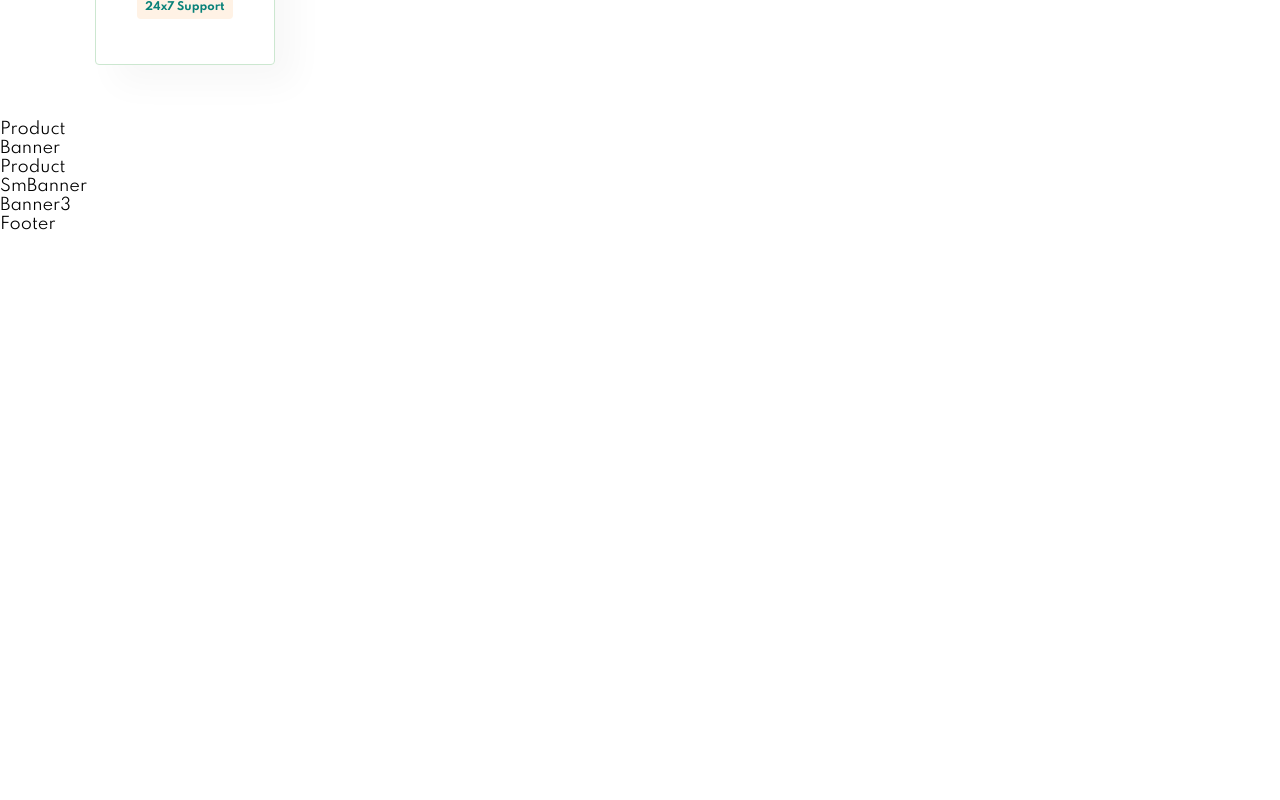
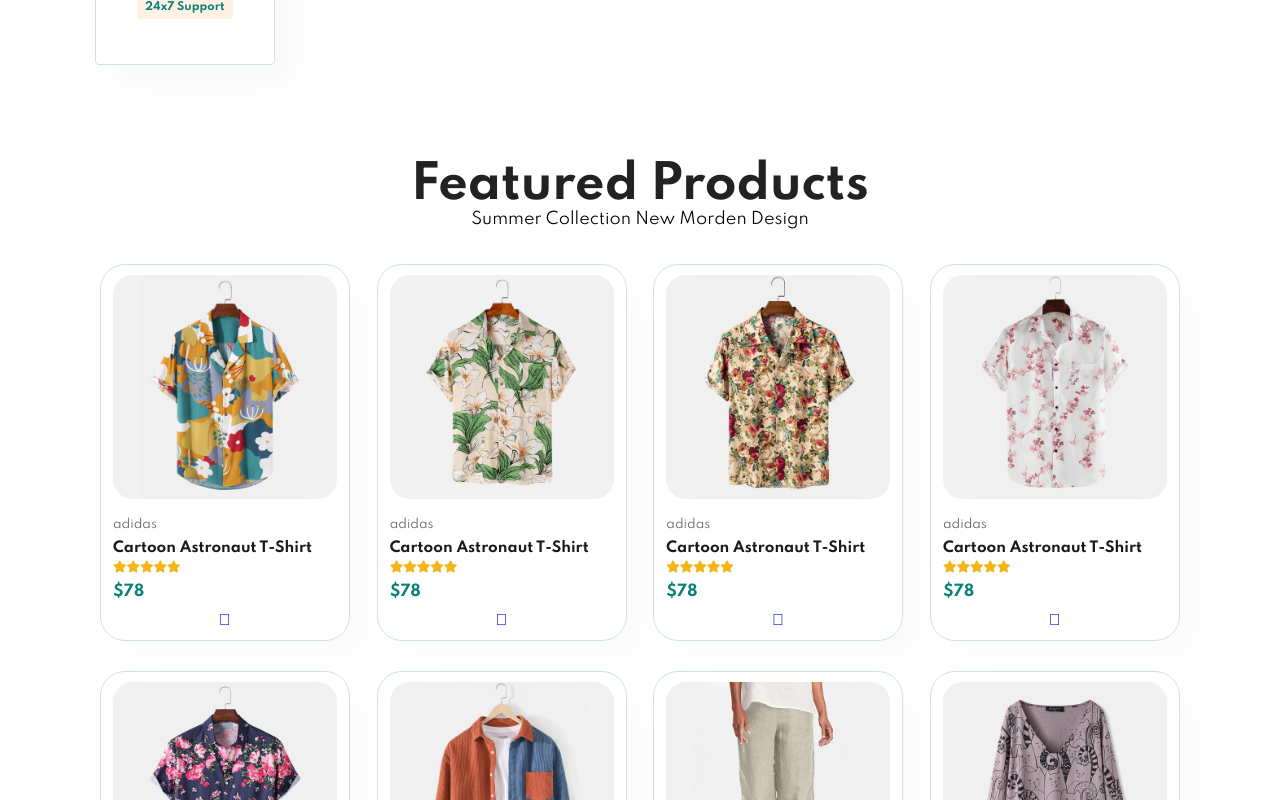
Before and after one commit to Akash-Sharma-2002/Project-CARA, a React (Vite) app in the folder cara-website/: page / in a window 1280 px wide. Shown: the part 1280-2080 px from the top of the page. Before the commit the page ends 1514 px from the top, so only its background shows below. Built offline with nearby package versions, Linux system fonts and the light colour scheme.

Commit message:
Features-Products section: Done

```diff
--- a/cara-website/src/App.css
+++ b/cara-website/src/App.css
@@ -24,6 +24,14 @@ h6 {
   padding: 40px 80px;
 }
 
-.sectionm1{
+.sectionm1 {
   margin: 40px 0;
 }
+
+@media (max-width: 799px) {
+
+  .sectionp1 {
+    padding: 40px;
+  }
+
+}
--- a/cara-website/src/components/Product/Product.jsx
+++ b/cara-website/src/components/Product/Product.jsx
@@ -1,11 +1,36 @@
 import React from "react";
 import style from "./product.module.css";
 
-
-const Product = () => {
+const Product = (props) => {
+  const { type, products } = props;
   return (
-    <div>
-      Product
+    <div id={style.product} className="sectionp1">
+      <h2>{type}</h2>
+      <p>Summer Collection New Morden Design</p>
+      <div className={style.proContainer}>
+        {products.map((item, index) => {
+          return (
+            <div key={index} className={style.pro}>
+              <img src={item.p_img} alt="" />
+              <div className={style.des}>
+                <span>adidas</span>
+                <h5>Cartoon Astronaut T-Shirt</h5>
+                <div className="star">
+                  <i className="fas fa-star"></i>
+                  <i className="fas fa-star"></i>
+                  <i className="fas fa-star"></i>
+                  <i className="fas fa-star"></i>
+                  <i className="fas fa-star"></i>
+                </div>
+                <h4>$78</h4>
+              </div>
+              <a href="#">
+                <i className="fal fa-shopping-cart cart"></i>
+              </a>
+            </div>
+          );
+        })}
+      </div>
     </div>
   );
 };
--- a/cara-website/src/components/Product/product.module.css
+++ b/cara-website/src/components/Product/product.module.css
@@ -0,0 +1,83 @@
+#product {
+  text-align: center;
+}
+
+#product .proContainer {
+  display: flex;
+  justify-content: space-between;
+  padding: 20px;
+  flex-wrap: wrap;
+}
+
+#product .pro {
+  width: 23%;
+  min-width: 250px;
+  padding: 10px 12px;
+  border: 1px solid #cce7d0;
+  border-radius: 25px;
+  cursor: pointer;
+  box-shadow: 20px 20px 30px rgba(0, 0, 0, 0.02);
+  margin: 15px 0;
+  transition: 0.2 ease;
+  position: relative;
+}
+
+#product .pro:hover {
+  box-shadow: 20px 20px 30px rgba(0, 0, 0, 0.06);
+}
+
+#product .pro img {
+  width: 100%;
+  border-radius: 20px;
+}
+
+#product .pro .des {
+  text-align: start;
+  padding: 10px 0;
+}
+
+#product .pro .des span {
+  color: #606063;
+  font-size: 12px;
+}
+
+#product .pro .des h5 {
+  padding-top: 7px;
+  color: #1a1a1a;
+  font-size: 14px;
+}
+#product .pro .des i {
+  font-size: 12px;
+  color: rgb(243, 181, 25);
+}
+
+#product .pro .des h4 {
+  padding-top: 7px;
+  font-size: 15px;
+  font-weight: 700;
+  color: #088178;
+}
+
+#product .pro .cart {
+  width: 40px;
+  height: 40px;
+  line-height: 40px;
+  border-radius: 50px;
+  background-color: #e8f6ea;
+  font-weight: 500;
+  color: #088178;
+  border: 1px solid #cce7d0;
+  position: absolute;
+  bottom: 20px;
+  right: 10px;
+}
+
+@media (max-width: 799px) {
+  #product .proContainer {
+    justify-content: center;
+  }
+
+  #product .pro {
+    margin: 15px;
+  }
+}
--- a/cara-website/src/pages/Home/Home.jsx
+++ b/cara-website/src/pages/Home/Home.jsx
@@ -8,19 +8,17 @@ import Banner from "../../components/Banner/Banner";
 import SmBanner from "../../components/Sm-Banner/SmBanner";
 import Banner3 from "../../components/Banner3/Banner3";
 import Footer from "../../components/Footer/Footer";
-
-
+import { pro1 } from "../../assets/asset";
 
 const Home = () => {
-
   return (
     <>
       <Navbar />
       <Hero />
       <Feature />
-      <Product />
+      <Product type="Featured Products" products={pro1} />
       <Banner />
-      <Product />
+      {/* <Product /> */}
       <SmBanner />
       <Banner3 />
       <Footer />
```
Also changed, not shown: cara-website/src/assets/asset.js (line endings or trailing spaces).
